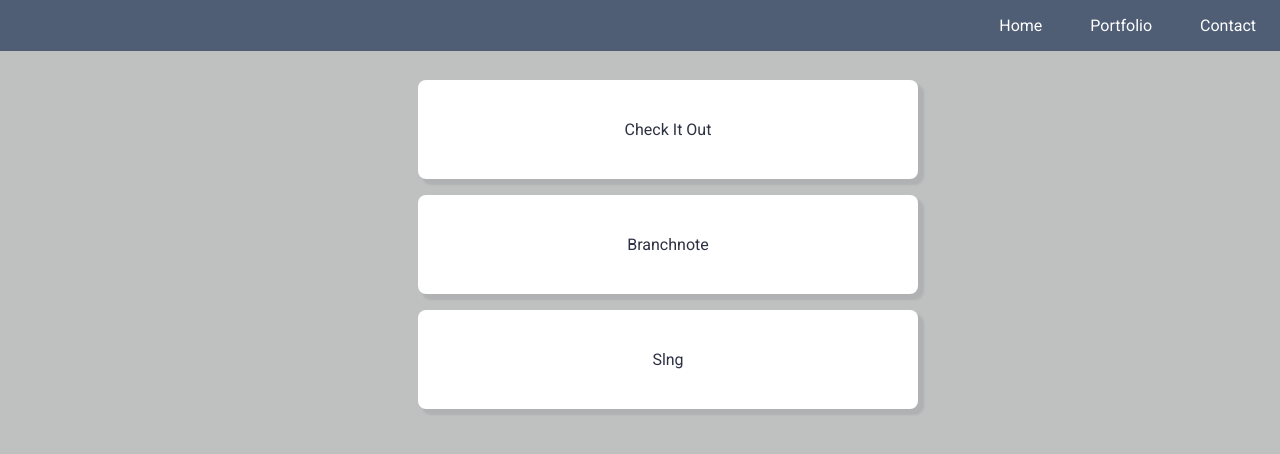
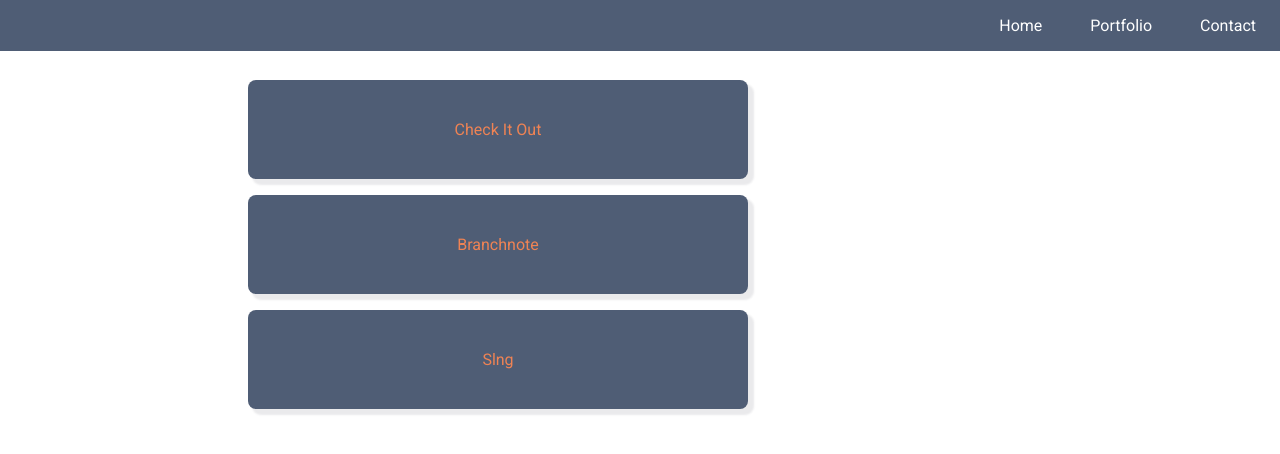
Before and after one commit to jwu910/jwu910.github.io, a React app: page /contact in a window 1280 px wide. Shown: the top 454 px of the page. Built offline with nearby package versions, Linux system fonts and the light colour scheme.

Commit message:
Update styles and formatting

```diff
--- a/src/Main.js
+++ b/src/Main.js
@@ -12,9 +12,9 @@ class Main extends React.Component {
         <Header />
         <div className="wrap">
           <Switch>
-            <Route exact path="/" component={ Home } />
-            <Route path="/portfolio" component={ Portfolio } />
-            <Route path="/contact" component={ Portfolio } />
+            <Route exact path="/" component={Home} />
+            <Route path="/portfolio" component={Portfolio} />
+            <Route path="/contact" component={Portfolio} />
           </Switch>
         </div>
       </div>
--- a/src/css/main.scss
+++ b/src/css/main.scss
@@ -11,9 +11,10 @@ html {
 }
 
 body {
+  background-color: $color4;
   margin: 0;
+  max-width: 940px;
   padding: 0;
-  background-color: $color3;
 
   .wrap {
     margin: 0 auto 90px;
@@ -21,7 +22,6 @@ body {
     padding: 0 15px;
   }
 
-  // Import component styling
   @import "header";
   @import "navbar";
   @import "./portfolio/project_card";
--- a/src/css/portfolio/_project_card.scss
+++ b/src/css/portfolio/_project_card.scss
@@ -1,8 +1,8 @@
 .project-card-container {
 
   .githubLink {
-    color: $color1;
-    background-color: $color4;
+    color: $color5;
+    background-color: $color2;
     border-radius: 8px;
     box-shadow: 5px 5px 2px 1px rgba(45, 49, 66, .1);
     display: inline-flex;
@@ -10,11 +10,15 @@
     width: 100%;
 
     &:active, &:visited {
-      color: $color1;
+      color: $color5;
     }
 
     &:hover .title {
       color: $color5;
+    }
+
+    &:hover {
+      box-shadow: 8px 8px 4px 2px rgba(45, 49, 66, .1);
     }
   }
 
--- a/src/js/components/Home.js
+++ b/src/js/components/Home.js
@@ -1,17 +1,25 @@
 import React from 'react';
 
+import { Link } from 'react-router-dom';
 // import nav bar
 // import profile picture
 // import about snippet
 
 class Home extends React.Component {
-  // On load, check if url has parameter and route to given route
+  render() {
+    const currentPath = window.location.search.split('=')[1];
 
-  render() {
+    if (currentPath) {
+      window.location.path = currentPath;
+    }
+
     return (
       <div className="home-container">
         <h3>We're technically still under construction...</h3>
-        <h4>But please check out some of my <a href="/portfolio">current projects!</a></h4>
+        <h4>
+          But please check out some of my
+          <a href="/portfolio">current projects!</a>
+        </h4>
       </div>
     );
   }
```
Also changed, not shown: src/js/components/navigation/NavBar.js (+9 -3 lines), 1 other file (tests, documents, lock files or other folders).
